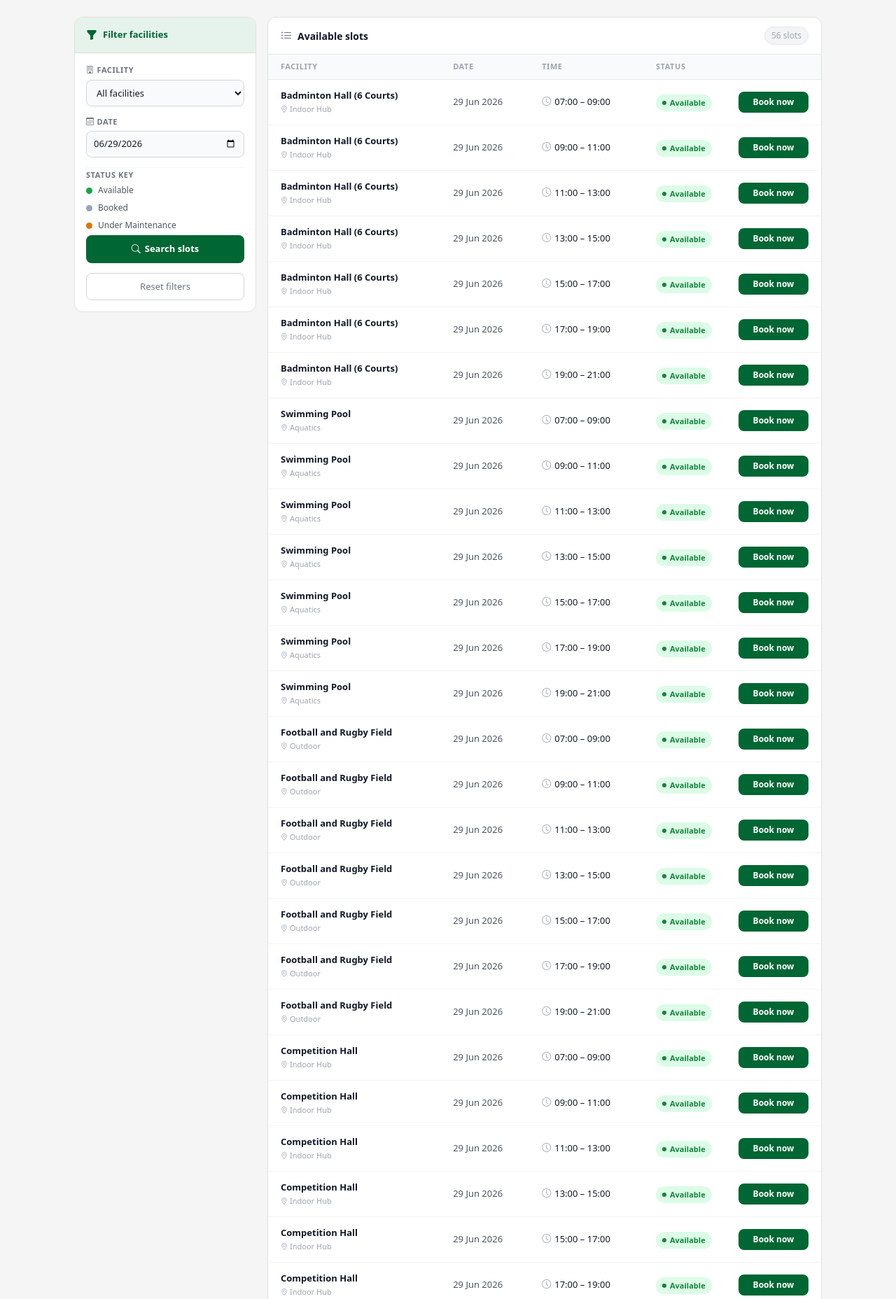
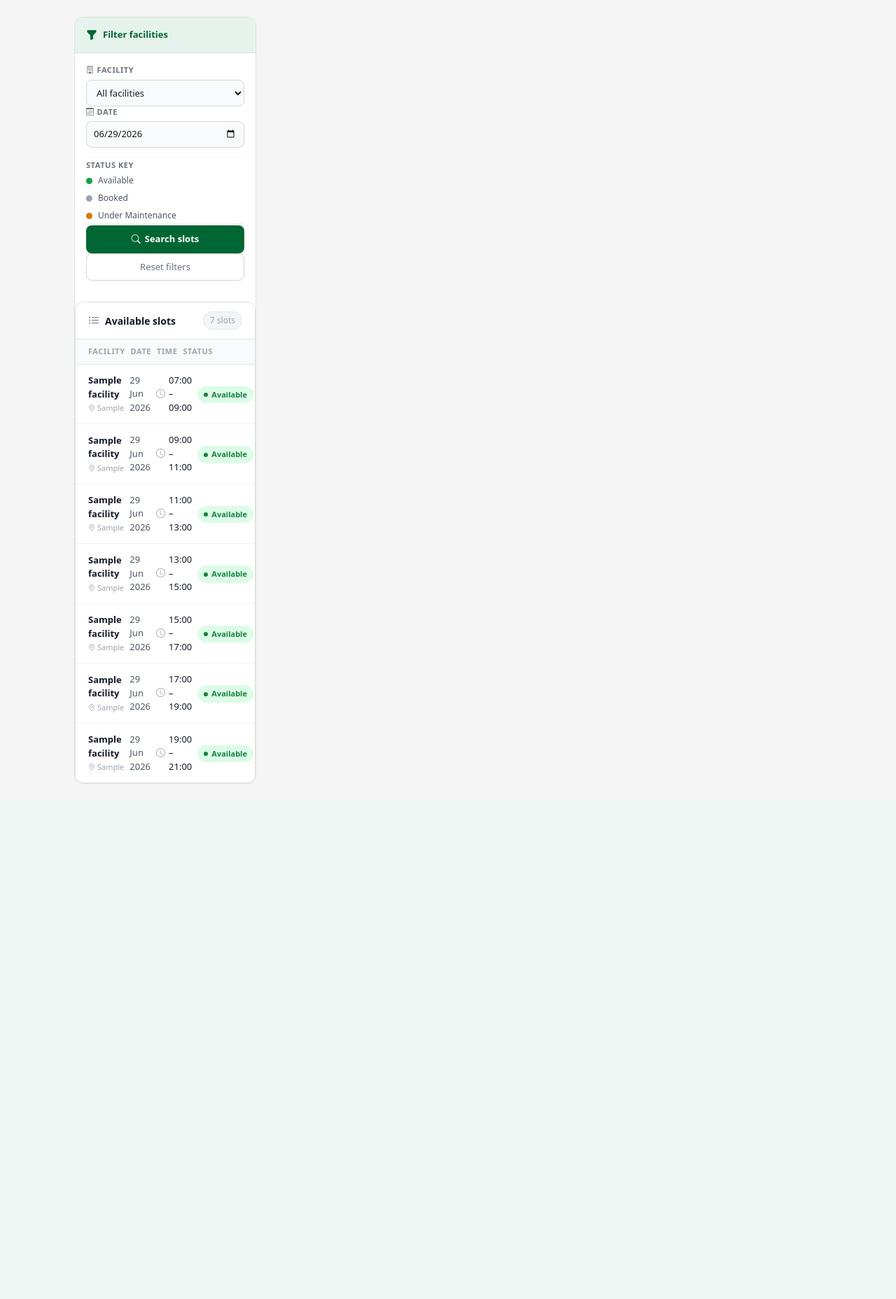
Before and after one commit to WeiXiangWee/C270-DevOps-Team5, a Node server app: page /search in a window 1280 px wide. Shown: the part 64-1920 px from the top of the page at 70% size. After the commit the page ends 1184 px from the top, so only its background shows below. Run offline with Node 20, Linux system fonts and the light colour scheme; the visitor is signed in with stand-in values (Sample User, id 1); tables that the repository leaves empty or names only in its code hold one stand-in row (values such as "Sample post").

Commit message:
Fix dynamic facility search, booking safeguard on delete

```diff
--- a/app.js
+++ b/app.js
@@ -43,16 +43,52 @@ app.use('/', facilitiesRoutes);
 const bookingsRoutes = require('./routes/bookings');
 app.use('/', bookingsRoutes);
 
-const facilities = [
-    { name: 'Badminton Hall (6 Courts)', type: 'Indoor Hub' },
-    { name: 'Swimming Pool', type: 'Aquatics' },
-    { name: 'Football and Rugby Field', type: 'Outdoor' },
-    { name: 'Competition Hall', type: 'Indoor Hub' },
-    { name: 'Table Tennis Hall (6 Tables)', type: 'Indoor Hub' },
-    { name: 'Multi-Purpose Hall', type: 'Indoor Hub' },
-    { name: 'Tennis / Basketball / Futsal Court', type: 'Outdoor' },
-    { name: 'Martial Arts Room', type: 'Level 2' }
-];
+app.get("/search", async (req, res) => {
+    if (!req.session.user) {
+        return res.redirect('/login');
+    }
+
+    const { facility, date } = req.query;
+    const today = new Date().toISOString().split('T')[0];
+    const selectedDate = date || today;
+    const selectedFacility = facility || '';
+
+    const [year, month, day] = selectedDate.split('-').map(Number);
+    const d = new Date(year, month - 1, day);
+    const isClosed = d.getDay() === 0 || publicHolidays.includes(selectedDate);
+
+    // Load facilities from database dynamically!
+    const db = require('./db');
+    const [dbFacilities] = await db.query('SELECT * FROM facilities');
+
+    let slots = getSlotsForDate(selectedDate, dbFacilities);
+
+    const bookedSlots = app.locals.bookedSlots;
+    slots = slots.map(slot => {
+        const bookedSlot = bookedSlots.find(b =>
+            b.facility === slot.facility &&
+            b.date === slot.date &&
+            b.time === slot.time
+        );
+        if (bookedSlot) {
+            return { ...slot, status: bookedSlot.maintenance ? 'maintenance' : 'booked' };
+        }
+        return slot;
+    });
+
+    if (selectedFacility !== '') {
+        slots = slots.filter(s => s.facility === selectedFacility);
+    }
+
+    res.render('search', {
+        slots,
+        selectedFacility,
+        selectedDate,
+        facilities: dbFacilities,
+        searched: req.query.facility !== undefined || req.query.date !== undefined,
+        isClosed
+    });
+});
 
 const weekdayTimeSlots = [
     '07:00 – 09:00',
@@ -84,7 +120,7 @@ const publicHolidays = [
     '2026-12-25',
 ];
 
-function getSlotsForDate(dateStr) {
+function getSlotsForDate(dateStr, facilitiesList) {
     const [year, month, day] = dateStr.split('-').map(Number);
     const d = new Date(year, month - 1, day);
     const dayOfWeek = d.getDay();
@@ -104,12 +140,12 @@ function getSlotsForDate(dateStr) {
     const slots = [];
     let id = 1;
 
-    facilities.forEach(facility => {
+    facilitiesList.forEach(facility => {
         timeSlots.forEach(time => {
             slots.push({
                 id: id++,
                 facility: facility.name,
-                type: facility.type,
+                type: facility.category,
                 date: dateStr,
                 displayDate: displayDate,
                 time: time,
@@ -145,7 +181,9 @@ async function loadBookedSlots() {
             '13:00 – 15:00', '15:00 – 17:00', '17:00 – 19:00', '19:00 – 21:00'
         ];
 
-        maintenanceList.forEach(m => {
+        const [dbFacilitiesForLoad] = await db.query('SELECT * FROM facilities');
+
+maintenanceList.forEach(m => {
             let currentDate = new Date(m.startDate);
             const endDateObj = new Date(m.endDate);
 
@@ -184,13 +222,12 @@ app.get("/dashboard", (req, res) => {
     res.render("dashboard");
 });
 
-app.get("/search", (req, res) => {
+app.get("/search", async (req, res) => {
     if (!req.session.user) {
         return res.redirect('/login');
     }
 
     const { facility, date } = req.query;
-
     const today = new Date().toISOString().split('T')[0];
     const selectedDate = date || today;
     const selectedFacility = facility || '';
@@ -199,7 +236,11 @@ app.get("/search", (req, res) => {
     const d = new Date(year, month - 1, day);
     const isClosed = d.getDay() === 0 || publicHolidays.includes(selectedDate);
 
-    let slots = getSlotsForDate(selectedDate);
+    // Load facilities from database dynamically
+    const db = require('./db');
+    const [dbFacilities] = await db.query('SELECT * FROM facilities');
+
+    let slots = getSlotsForDate(selectedDate, dbFacilities);
 
     const bookedSlots = app.locals.bookedSlots;
     slots = slots.map(slot => {
@@ -219,11 +260,12 @@ app.get("/search", (req, res) => {
     }
 
     res.render('search', {
-        slots: slots,
-        selectedFacility: selectedFacility,
-        selectedDate: selectedDate,
+        slots,
+        selectedFacility,
+        selectedDate,
+        facilities: dbFacilities,
         searched: req.query.facility !== undefined || req.query.date !== undefined,
-        isClosed: isClosed
+        isClosed
     });
 });
 
--- a/views/facilityDetails.ejs
+++ b/views/facilityDetails.ejs
@@ -196,8 +196,10 @@
                     <p>Are you sure you want to delete
                        <strong id="deleteFacilityName"></strong>?</p>
                     <p class="text-muted small">
-                        This facility will be permanently removed from the system.
-                    </p>
+    This facility will be permanently removed from the system.
+    All active bookings for this facility will be
+    automatically cancelled and users will be notified.
+</p>
                     <form id="deleteForm" method="POST">
                         <div class="d-flex gap-2 justify-content-end mt-3">
                             <button type="button"
--- a/views/search.ejs
+++ b/views/search.ejs
@@ -253,17 +253,14 @@
           <div style="margin-bottom: 14px;">
             <div class="field-label"><i class="bi bi-building"></i> Facility</div>
             <select name="facility">
-              <option value="">All facilities</option>
-              <option value="Competition Hall" <%= selectedFacility === 'Competition Hall' ? 'selected' : '' %>>Competition Hall</option>
-              <option value="Badminton Hall (6 Courts)" <%= selectedFacility === 'Badminton Hall (6 Courts)' ? 'selected' : '' %>>Badminton Hall (6 Courts)</option>
-              <option value="Table Tennis Hall (6 Tables)" <%= selectedFacility === 'Table Tennis Hall (6 Tables)' ? 'selected' : '' %>>Table Tennis Hall (6 Tables)</option>
-              <option value="Multi-Purpose Hall" <%= selectedFacility === 'Multi-Purpose Hall' ? 'selected' : '' %>>Multi-Purpose Hall</option>
-              <option value="Tennis / Basketball / Futsal Court" <%= selectedFacility === 'Tennis / Basketball / Futsal Court' ? 'selected' : '' %>>Tennis / Basketball / Futsal Court</option>
-              <option value="Football and Rugby Field" <%= selectedFacility === 'Football and Rugby Field' ? 'selected' : '' %>>Football and Rugby Field</option>
-              <option value="Swimming Pool" <%= selectedFacility === 'Swimming Pool' ? 'selected' : '' %>>Swimming Pool</option>
-              <option value="Martial Arts Room" <%= selectedFacility === 'Martial Arts Room' ? 'selected' : '' %>>Martial Arts Room</option>
-            </select>
-          </div>
+    <option value="">All facilities</option>
+    <% facilities.forEach(f => { %>
+    <option value="<%= f.name %>"
+            <%= selectedFacility === f.name ? 'selected' : '' %>>
+        <%= f.name %>
+    </option>
+    <% }) %>
+</select>
 
           <div style="margin-bottom: 14px;">
             <div class="field-label"><i class="bi bi-calendar3"></i> Date</div>
```
Also changed, not shown: routes/facilities.js (+34 -0 lines).
